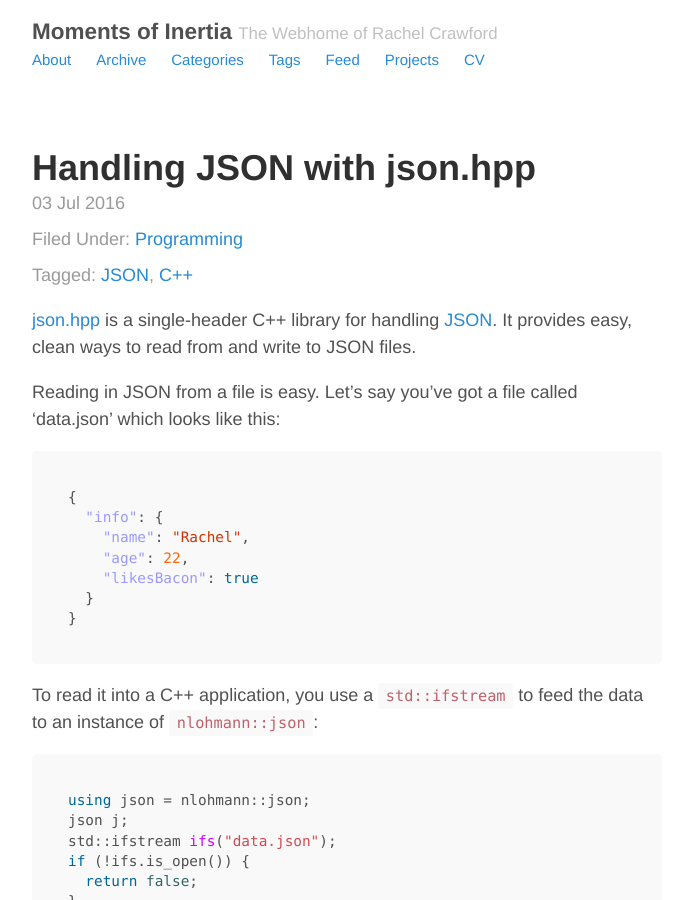
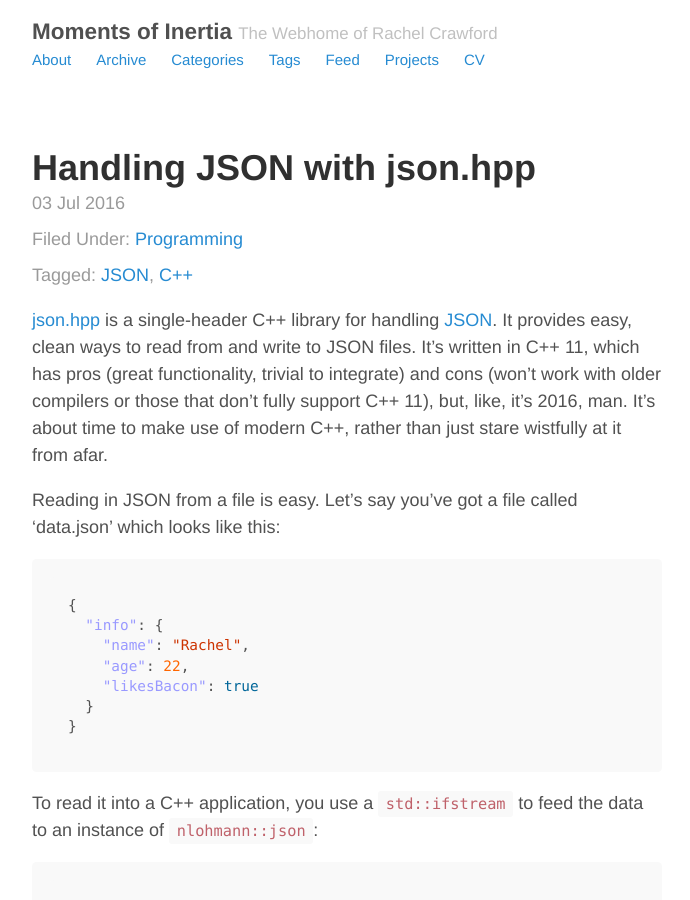
Before and after one commit to rachelnertia/rachelnertia.github.io, a Jekyll site: the page built from _posts/2016-07-03-json-hpp.md, in a window 1280 px wide and 900 px high. Shown: the whole window, without its empty margins (293-983 px from the left). Built offline with Jekyll 4.4.1, drawn with Linux system fonts in a browser that asks for light colours; comment, search, counter and statistics services are not loaded.

Commit message:
Update 2016-07-03-json-hpp.md

```diff
--- a/_posts/2016-07-03-json-hpp.md
+++ b/_posts/2016-07-03-json-hpp.md
@@ -6,7 +6,7 @@ category: Programming
 tags: [ JSON, C++ ]
 ---
 
-[json.hpp](https://github.com/nlohmann/json) is a single-header C++ library for handling [JSON](https://en.wikipedia.org/wiki/JSON). It provides easy, clean ways to read from and write to JSON files.
+[json.hpp](https://github.com/nlohmann/json) is a single-header C++ library for handling [JSON](https://en.wikipedia.org/wiki/JSON). It provides easy, clean ways to read from and write to JSON files. It's written in C++ 11, which has pros (great functionality, trivial to integrate) and cons (won't work with older compilers or those that don't fully support C++ 11), but, like, it's 2016, man. It's about time to make use of modern C++, rather than just stare wistfully at it from afar.
 
 Reading in JSON from a file is easy. Let's say you've got a file called 'data.json' which looks like this:
 
```
